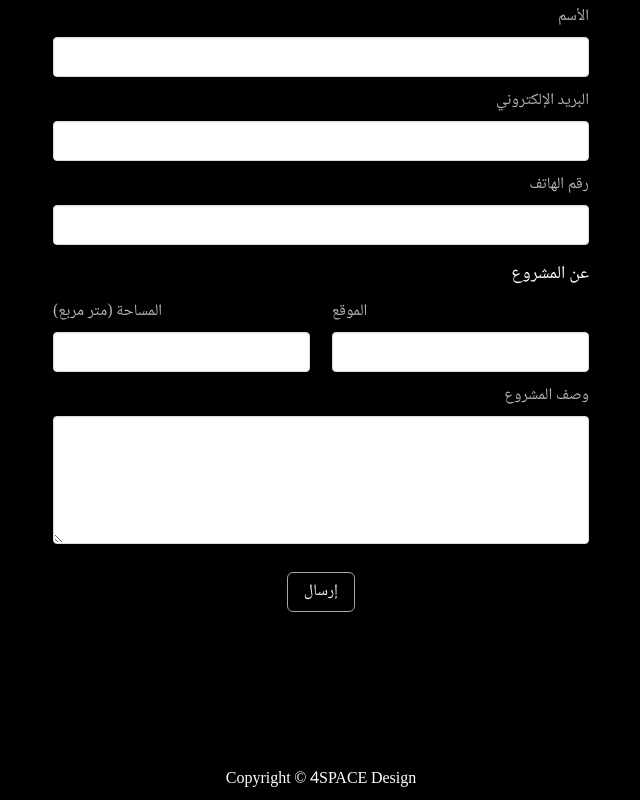
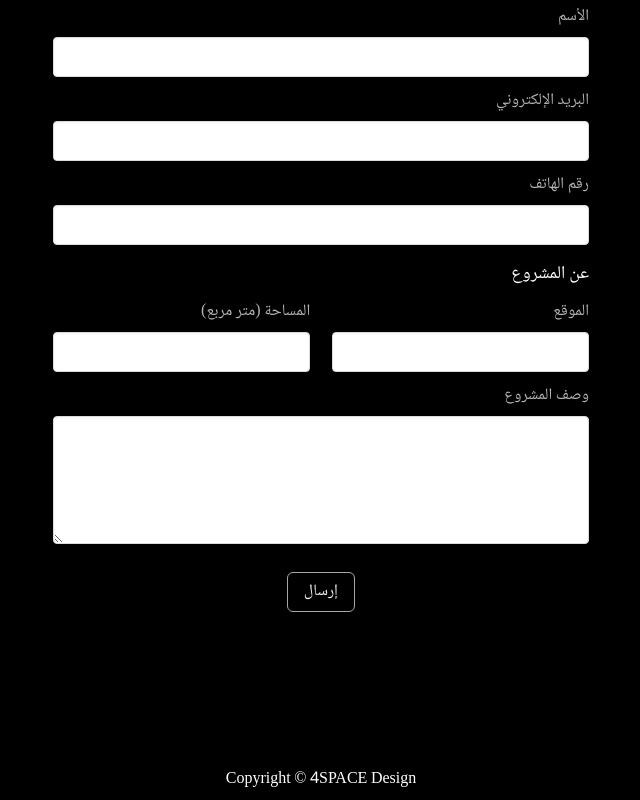
Before and after one commit to 4spaceit/4space-Landing, a React (Vite) app: page /ar/general in a window 1280 px wide. Shown: the part 5286-6086 px from the top of the page, without its empty margins (319-959 px from the left). Built offline with nearby package versions, Linux system fonts and the light colour scheme.

Commit message:
add the right text form

```diff
--- a/src/components/ar/Form.jsx
+++ b/src/components/ar/Form.jsx
@@ -107,7 +107,7 @@ export default function Form(props) {
 
         <div className="field field-double mt-3">
           <div className="location">
-            <label className="label has-text-left" htmlFor="location">
+            <label className="label has-text-right" htmlFor="location">
             الموقع
             </label>
             <div className="control">
@@ -121,7 +121,7 @@ export default function Form(props) {
             </div>
           </div>
           <div className="size">
-            <label className="label has-text-left" htmlFor="size">
+            <label className="label has-text-right" htmlFor="size">
             المساحة (متر مربع)
             </label>
             <div className="control">
--- a/src/components/ar/InstantQuote.jsx
+++ b/src/components/ar/InstantQuote.jsx
@@ -95,7 +95,7 @@ export default function InstantQuote({ openQuote, onCloseQuote }) {
 
           <div className="field field-double mt-3">
             <div className="location">
-              <label className="label has-text-left" htmlFor="location">
+              <label className="label has-text-right" htmlFor="location">
                 الموقع
               </label>
               <div className="control">
@@ -109,7 +109,7 @@ export default function InstantQuote({ openQuote, onCloseQuote }) {
               </div>
             </div>
             <div className="size">
-              <label className="label has-text-left" htmlFor="size">
+              <label className="label has-text-right" htmlFor="size">
                 المساحه (قدم مربع)
               </label>
               <div className="control">
```
